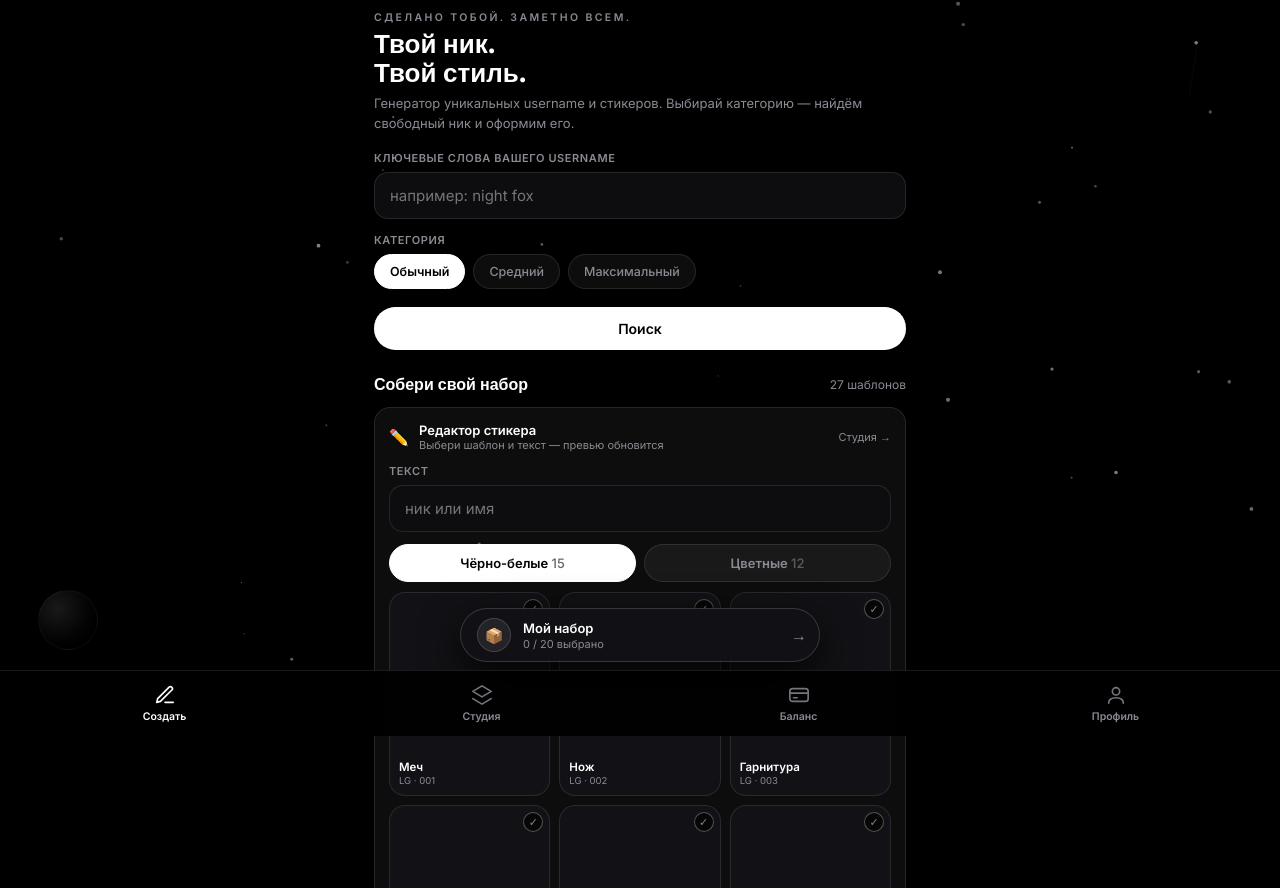
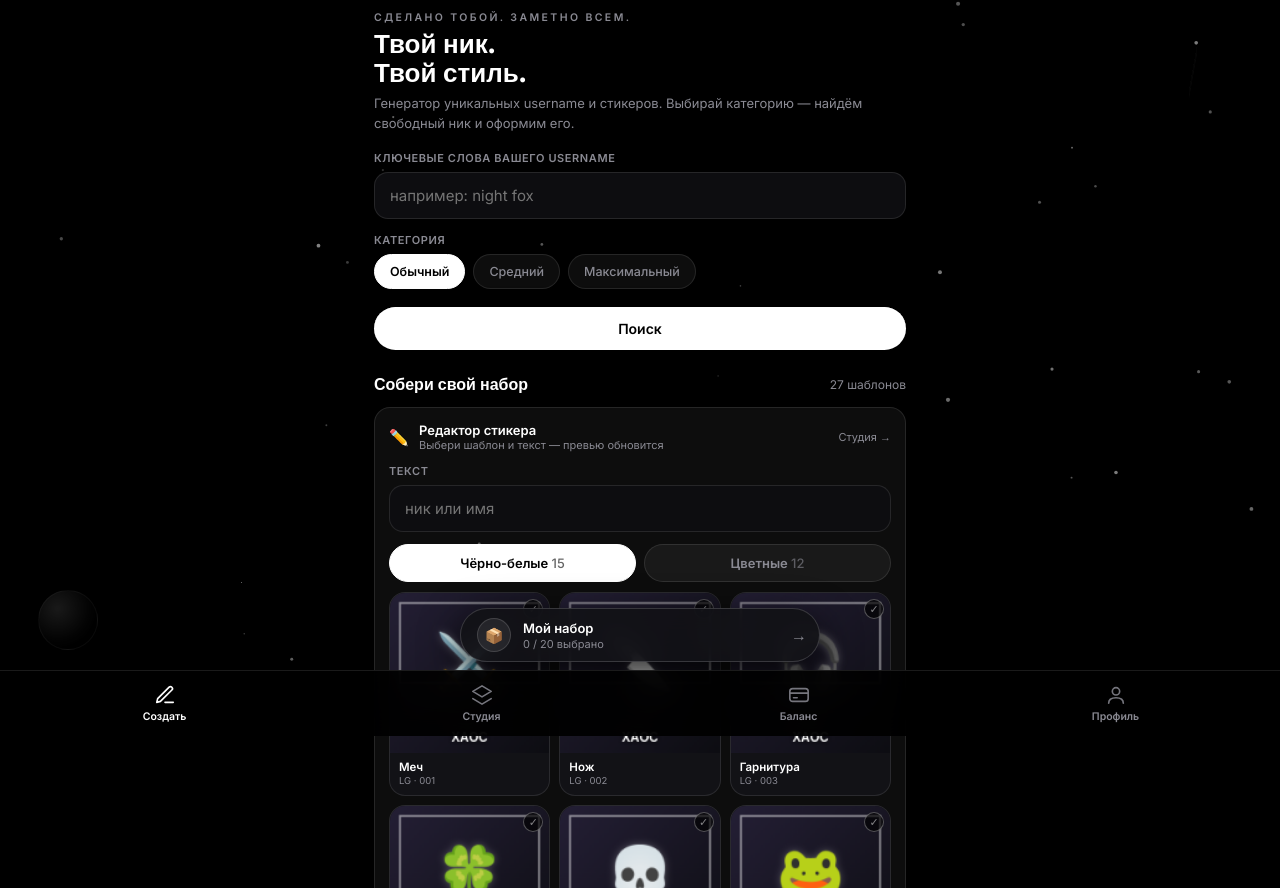
Before and after one commit to nikitalincoln123-art/genbox-miniapp, a plain HTML site: page index.html in a window 1280 px wide. Shown: the part 64-952 px from the top of the page. Drawn offline with Linux system fonts and the light colour scheme.

Commit message:
Исправлено: canvas-превью стикеров не рисовались (appendChild до innerHTML заменял canvas) — теперь картинки/эмодзи в сетках видны

```diff
--- a/index.html
+++ b/index.html
@@ -597,6 +597,7 @@ function buildMiniGrid(){
   const list=curBW?BW_TPL.slice(0,9):COLOR_TPL.slice(0,9);
   list.forEach((t,i)=>{
     const c=document.createElement('div'); c.className='tpl-card';
+    c.innerHTML = '<div class="t-check">✓</div><div class="t-info"><div class="t-name">'+t.n+'</div><div class="t-id">'+t.id+'</div></div>';
     const cv=document.createElement('canvas'); cv.width=128; cv.height=128;
     const g=cv.getContext('2d');
     if(!t.bw){ const gr=g.createLinearGradient(0,0,128,128); gr.addColorStop(0,'#241f35'); gr.addColorStop(1,'#0d0d12'); g.fillStyle=gr; } else { g.fillStyle='#101014'; }
@@ -609,8 +610,7 @@ function buildMiniGrid(){
     g.shadowColor='rgba(0,0,0,.9)'; g.shadowBlur=4;
     g.fillText('ХАОС',64,116); g.shadowBlur=0;
     g.strokeStyle='rgba(255,255,255,.5)'; g.lineWidth=1.5; g.strokeRect(8,8,112,64);
-    c.appendChild(cv);
-    c.innerHTML += '<div class="t-check">✓</div><div class="t-info"><div class="t-name">'+t.n+'</div><div class="t-id">'+t.id+'</div></div>';
+    c.insertBefore(cv, c.firstChild);
     c.addEventListener('click',()=>{
       buzz(6);
       pickedEmoji={value:t.e};
@@ -667,15 +667,20 @@ function buildStudioGrid(){
   list.forEach(t=>{
     const globalIdx=ALL_TPL.findIndex(x=>x.id===t.id);
     const c=document.createElement('div'); c.className='tpl-card'+(mySet.has(t.id)?' active':'');
+    c.innerHTML = '<div class="t-check">✓</div><div class="t-info"><div class="t-name">'+t.n+'</div><div class="t-id">'+t.id+'</div></div>';
     const cv=document.createElement('canvas'); cv.width=128; cv.height=128;
     const g=cv.getContext('2d');
-    if(!t.bw){ const gr=g.createLinearGradient(0,0,128,128); gr.addColorStop(0,'#241f35'); gr.addColorStop(1,'#0d0d12'); g.fillStyle=gr; } else { g.fillStyle='#0d0d12'; }
+    if(!t.bw){ const gr=g.createLinearGradient(0,0,128,128); gr.addColorStop(0,'#241f35'); gr.addColorStop(1,'#0d0d12'); g.fillStyle=gr; } else { g.fillStyle='#101014'; }
     g.fillRect(0,0,128,128);
-    g.font='52px serif'; g.textAlign='center'; g.textBaseline='middle'; g.fillText(t.e,64,64);
-    g.font='800 9px "Inter",sans-serif'; g.fillStyle='#fff'; g.fillText('ХАОС',64,112);
-    g.strokeStyle='rgba(255,255,255,.35)'; g.lineWidth=1.5; g.strokeRect(10,10,108,64);
-    c.appendChild(cv);
-    c.innerHTML += '<div class="t-check">✓</div><div class="t-info"><div class="t-name">'+t.n+'</div><div class="t-id">'+t.id+'</div></div>';
+    g.font='44px serif'; g.textAlign='center'; g.textBaseline='middle';
+    g.shadowColor='rgba(255,255,255,.25)'; g.shadowBlur=6;
+    g.fillText(t.e,64,58);
+    g.shadowBlur=0;
+    g.font='800 10px "Inter",sans-serif'; g.fillStyle='#fff';
+    g.shadowColor='rgba(0,0,0,.9)'; g.shadowBlur=4;
+    g.fillText('ХАОС',64,116); g.shadowBlur=0;
+    g.strokeStyle='rgba(255,255,255,.5)'; g.lineWidth=1.5; g.strokeRect(8,8,112,64);
+    c.insertBefore(cv, c.firstChild);
     c.addEventListener('click',()=>{
       buzz(6);
       if(mySet.has(t.id)){ mySet.delete(t.id); c.classList.remove('active'); }
```
